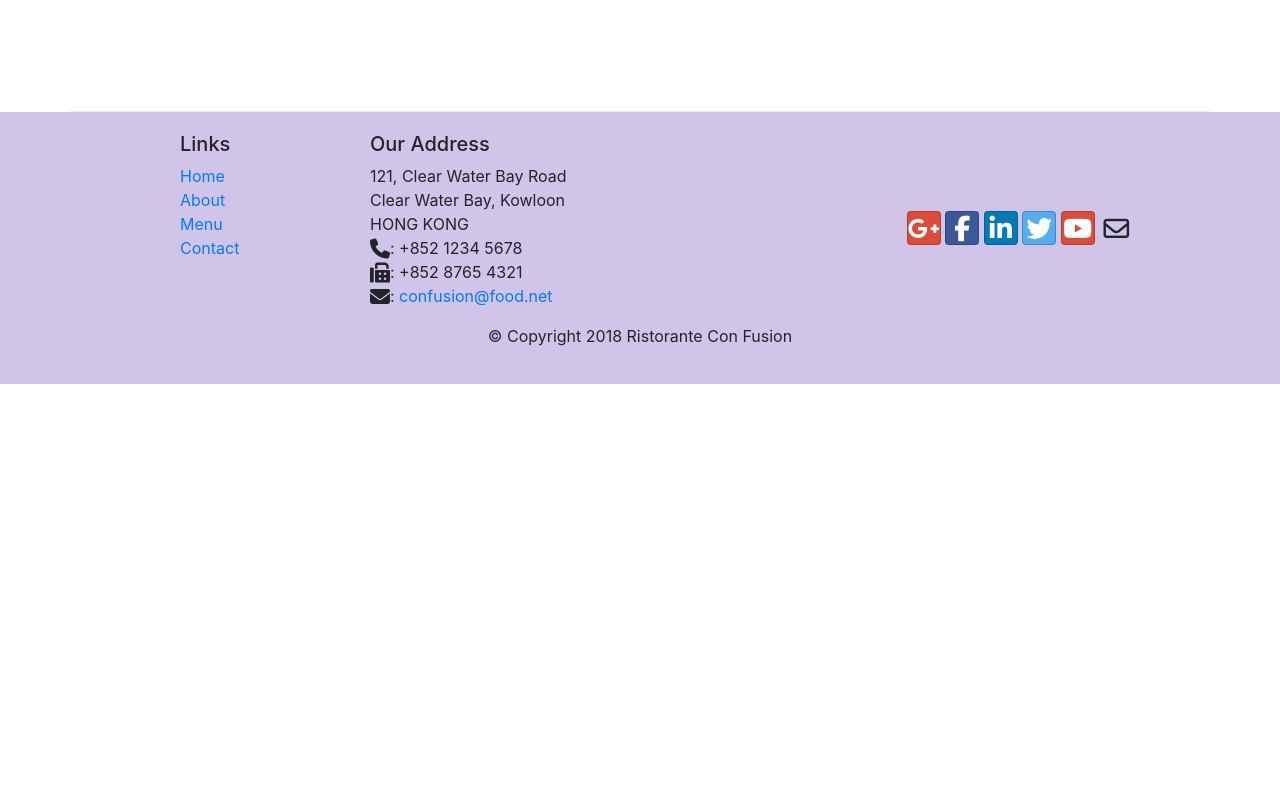
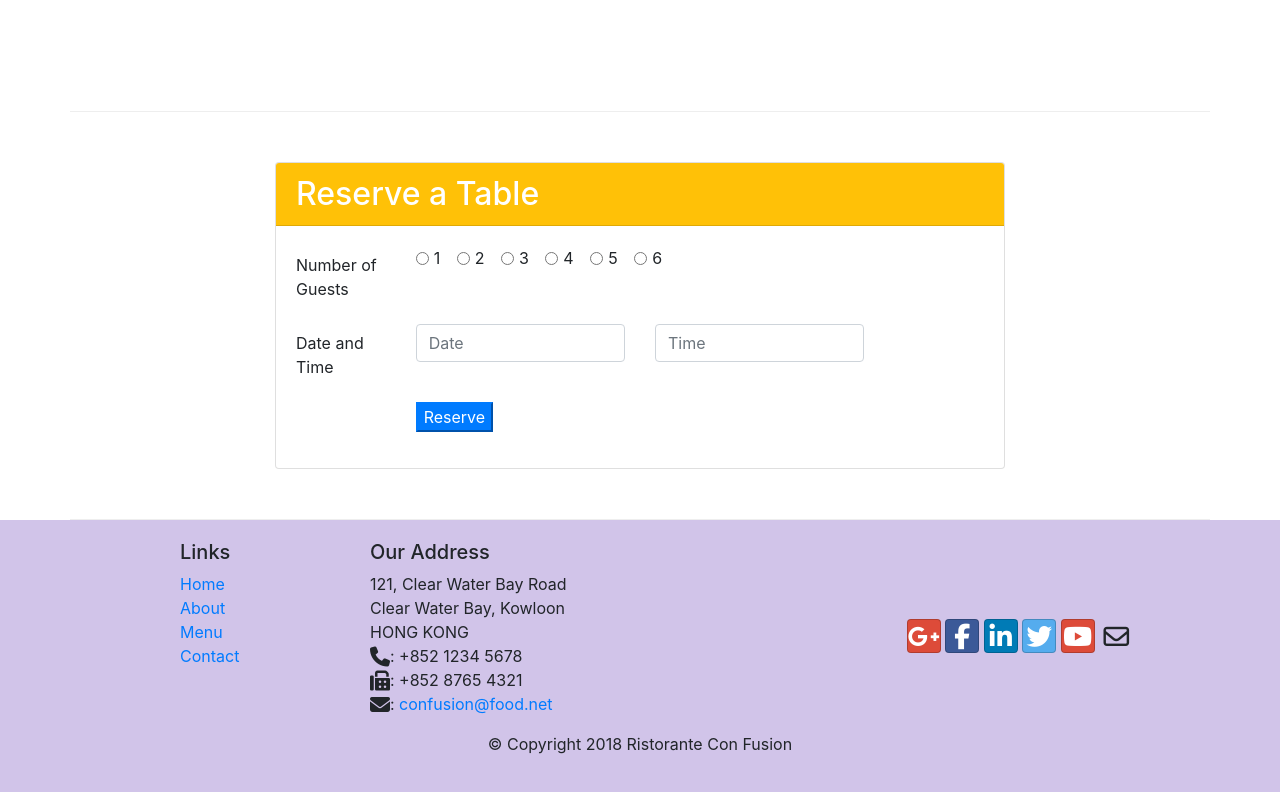
Before and after one commit to Yamidy/conFusion, a plain HTML site: page index.html in a window 1280 px wide. Shown: the part 1422-2214 px from the top of the page. Before the commit the page ends 1806 px from the top, so only its background shows below. Drawn offline with nearby package versions, Linux system fonts and the light colour scheme.

Commit message:
Form added to index.html. But it still left to put a datepick

```diff
--- a/index.html
+++ b/index.html
@@ -93,6 +93,80 @@
                 </div>
             </div>
         </div>
+
+
+        <div  class="row row-content align-items-center">
+          <div class="col-sm-2">
+          </div>
+          <div class="col-12 col-sm-8">
+              <div class="card">
+                <h2 class="card-header bg-warning text-white">Reserve a Table</h3>
+                <div class="card-body">
+                  <form>
+
+                    <div class="form-group row">
+                      <legend  class="col-12 col-md-2 col-form-label" >Number of Guests</legend>
+                      <div class="col-md-10">
+                              <div class="form-check form-check-inline">
+                                <input class="form-check-input" type="radio" name="guests" id="1" value="1">
+                                <label class="form-check-label" for="1">1</label>
+                              </div>
+
+                              <div class="form-check form-check-inline">
+                                <input class="form-check-input" type="radio" name="guests" id="2" value="2">
+                                <label class="form-check-label" for="2">2</label>
+                              </div>
+
+                              <div class="form-check form-check-inline">
+                                <input class="form-check-input" type="radio" name="guests" id="3" value="3">
+                                <label class="form-check-label" for="3">3</label>
+                              </div>
+
+                              <div class="form-check form-check-inline">
+                                <input class="form-check-input" type="radio" name="guests" id="4" value="4">
+                                <label class="form-check-label" for="4">4</label>
+                              </div>
+
+                              <div class="form-check form-check-inline">
+                                <input class="form-check-input" type="radio" name="guests" id="5" value="5">
+                                <label class="form-check-label" for="5">5</label>
+                              </div>
+
+                              <div class="form-check form-check-inline">
+                                <input class="form-check-input" type="radio" name="guests" id="6" value="6">
+                                <label class="form-check-label" for="6">6</label>
+                              </div>
+                      </div>
+                    </div>
+
+                    <div class="form-group row">
+                      <label for="datetime" class="col-12 col-md-2 col-form-label" >Date and Time</label>
+                      <div class="col-6 col-md-4">
+                        <input type="text" class="form-control" id="date" name="date" placeholder="Date">
+                      </div>
+                      <div class="col-6 col-md-4">
+                        <input type="text" class="form-control" id="time" name="time" placeholder="Time">
+                      </div>
+                    </div>
+
+
+                    <div class="form-group row">
+                      <div class="offset-md-2 col-md-10">
+                        <button type="submit" class="btn-primary">
+                          Reserve
+                        </button>
+                      </div>
+                    </div>
+
+
+
+                  </form>
+                </div>
+              </div>
+           </div>
+        </div>
+
+
     </div>
 
     <footer class="footer">
```
Also changed, not shown: aboutus.html (+1 -1 lines).
